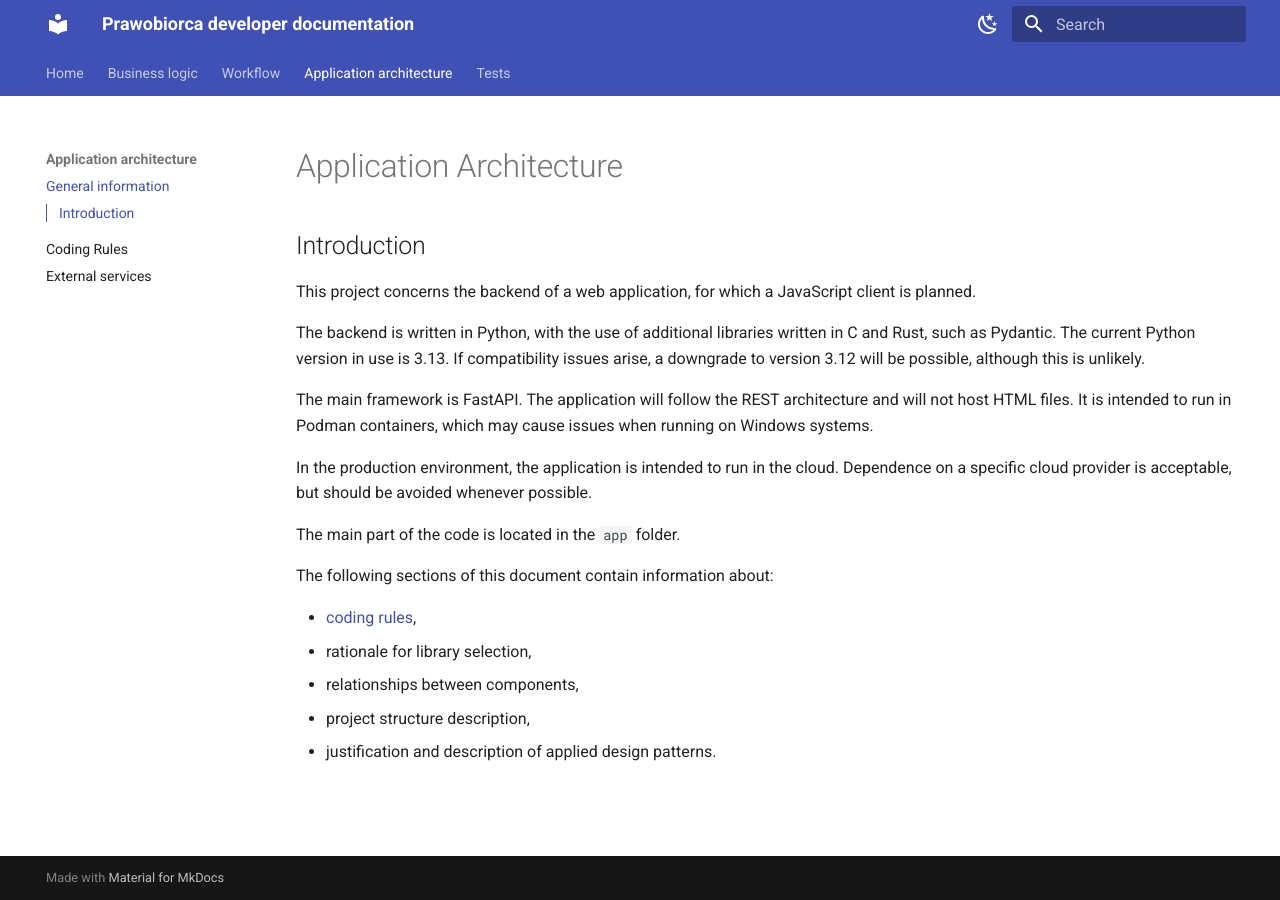
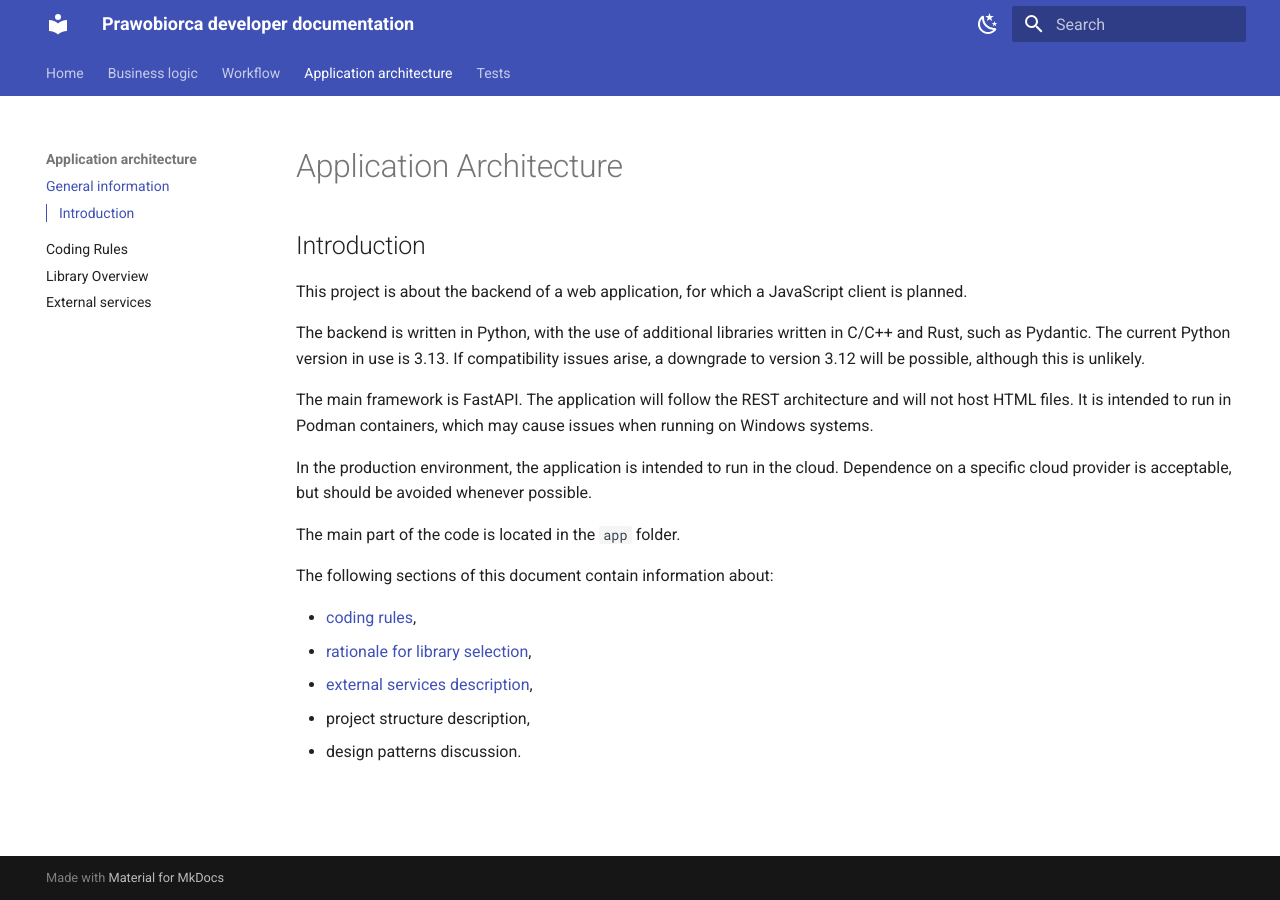
Before and after one commit to ErykMikolajewicz/prawobiorca-backend, an MkDocs documentation site: the page built from docs/architecture/architecture.md, in a window 1280 px wide. Built offline with MkDocs 1.6.1 and Material for MkDocs 9.7.7, drawn with Linux system fonts in a browser that asks for light colours.

Commit message:
docs architecture docs: Add information about used libraries.

```diff
--- a/docs/architecture/architecture.md
+++ b/docs/architecture/architecture.md
@@ -1,9 +1,9 @@
 # Application Architecture
 
 ## Introduction
-This project concerns the backend of a web application, for which a JavaScript client is planned.
+This project is about the backend of a web application, for which a JavaScript client is planned.
 
-The backend is written in Python, with the use of additional libraries written in C and Rust, such as Pydantic. The current Python version in use is 3.13. If compatibility issues arise, a downgrade to version 3.12 will be possible, although this is unlikely.
+The backend is written in Python, with the use of additional libraries written in C/C++ and Rust, such as Pydantic. The current Python version in use is 3.13. If compatibility issues arise, a downgrade to version 3.12 will be possible, although this is unlikely.
 
 The main framework is FastAPI. The application will follow the REST architecture and will not host HTML files. It is intended to run in Podman containers, which may cause issues when running on Windows systems.
 
@@ -14,7 +14,7 @@ The main part of the code is located in the `app` folder.
 The following sections of this document contain information about:
 
   - [coding rules](coding_rules.md),
-  - rationale for library selection,
-  - relationships between components,
+  - [rationale for library selection](libraries.md),
+  - [external services description](external_services.md),
   - project structure description,
-  - justification and description of applied design patterns.
+  - design patterns discussion.
--- a/mkdocs.yml
+++ b/mkdocs.yml
@@ -8,6 +8,7 @@ nav:
   - Application architecture:
     - General information: architecture/architecture.md
     - Coding Rules: architecture/coding_rules.md
+    - Library Overview: architecture/libraries.md
     - External services: architecture/external_services.md
   - Tests:
     - General information: tests/tests.md
--- a/pyproject.toml
+++ b/pyproject.toml
@@ -1,6 +1,6 @@
 [project]
 name = "prawobiorca-backend"
-version = "0.23.4"
+version = "0.23.5"
 description = "Backend for law acts search engine with AI features."
 readme = "README.md"
 requires-python = ">=3.13"
```
Also changed, not shown: docs/architecture/libraries.md (added, +116 -0 lines).
